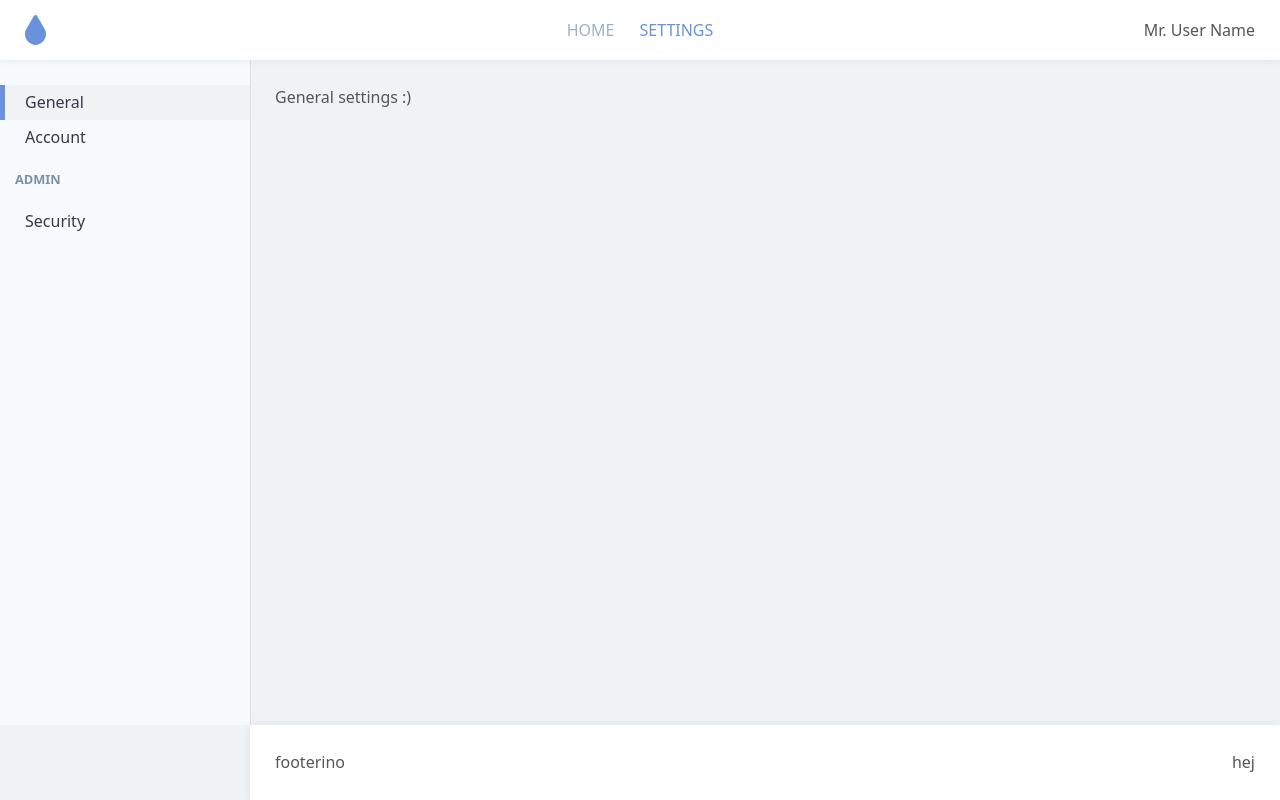
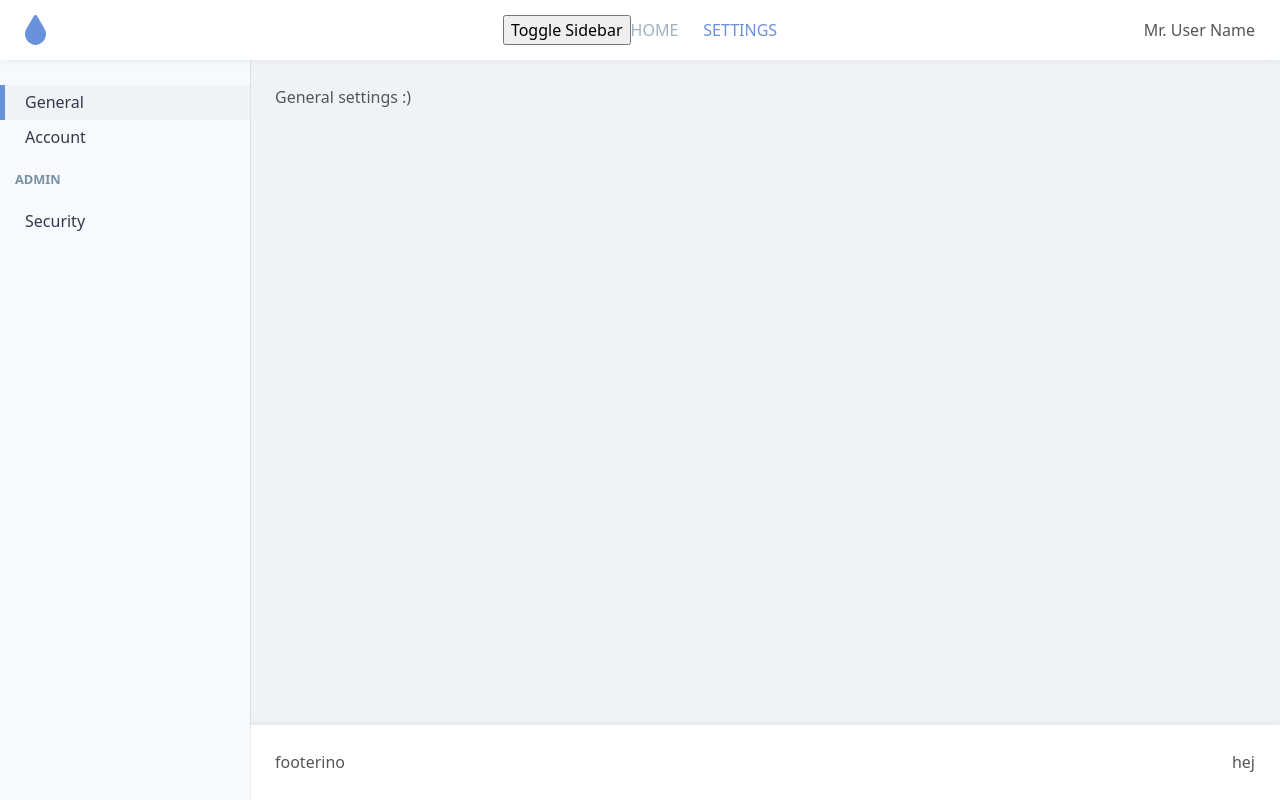
Before and after one commit to samuelsson/lumidrop_react, a React (Create React App) app: page /settings/general in a window 1280 px wide. Built offline with nearby package versions, Linux system fonts and the light colour scheme.

Commit message:
Add a sidebar toggle in header

```diff
--- a/src/App/common/Header/Header.js
+++ b/src/App/common/Header/Header.js
@@ -5,10 +5,11 @@ import UserDetails from './UserDetails';
 
 import './Header.scss'
 
-const Header = () => {
+const Header = ({ toggleSidebar }) => {
     return (
         <header>
             <Logo/>
+            <button onClick={toggleSidebar}>Toggle Sidebar</button>
             <MainNavigation/>
             <UserDetails/>
         </header>
--- a/src/App/common/SidebarLeft/SidebarLeft.js
+++ b/src/App/common/SidebarLeft/SidebarLeft.js
@@ -1,10 +1,10 @@
 import React from 'react';
 
-import styles from './SidebarLeft.module.scss'
+import './SidebarLeft.scss'
 
 const SidebarLeft = ({ content, visible }) => {
     return (
-        <aside className={`${styles.sidebarLeft} ${visible ? styles.visible : styles.hidden}`}>
+        <aside className={`sidebar-left ${visible ? 'sidebar-left-visible' : 'sidebar-left-hidden'}`}>
             {content}
         </aside>
     );
--- a/src/App/common/SidebarLeft/SidebarLeft.module.scss
+++ b/src/App/common/SidebarLeft/SidebarLeft.scss
@@ -1,11 +1,12 @@
 @import "../../../styles/abstracts";
 
-.sidebarLeft {
+.sidebar-left {
   height: 100%;
   overflow-y: auto;
   background-color: $very-light-blue-gray;
+  transition: all 0.3s ease;
   @include box-shadow(1px, 0, 0, rgba(0, 0, 0, .075));
 }
 
-.visible { width: $sidebar-left-width; }
-.hidden { width: 0; }
+.sidebar-left-visible { width: $sidebar-left-width; }
+.sidebar-left-hidden { width: 0; }
--- a/src/App/common/ViewFull.js
+++ b/src/App/common/ViewFull.js
@@ -11,10 +11,15 @@ class ViewFull extends Component {
         }
     }
 
+    onSidebarLeftToggle = () => {
+        this.setState({ sidebarVisible: !this.state.sidebarVisible });
+        console.log(this.state.sidebarVisible);
+    };
+
     render() {
         return (
             <div className="wrapper-full">
-                <Header/>
+                <Header toggleSidebar={this.onSidebarLeftToggle}/>
                 <SidebarLeft content={this.props.sidebarLeftContent} visible={this.state.sidebarVisible}/>
                 <section className="main">
                     {this.props.children}
```
